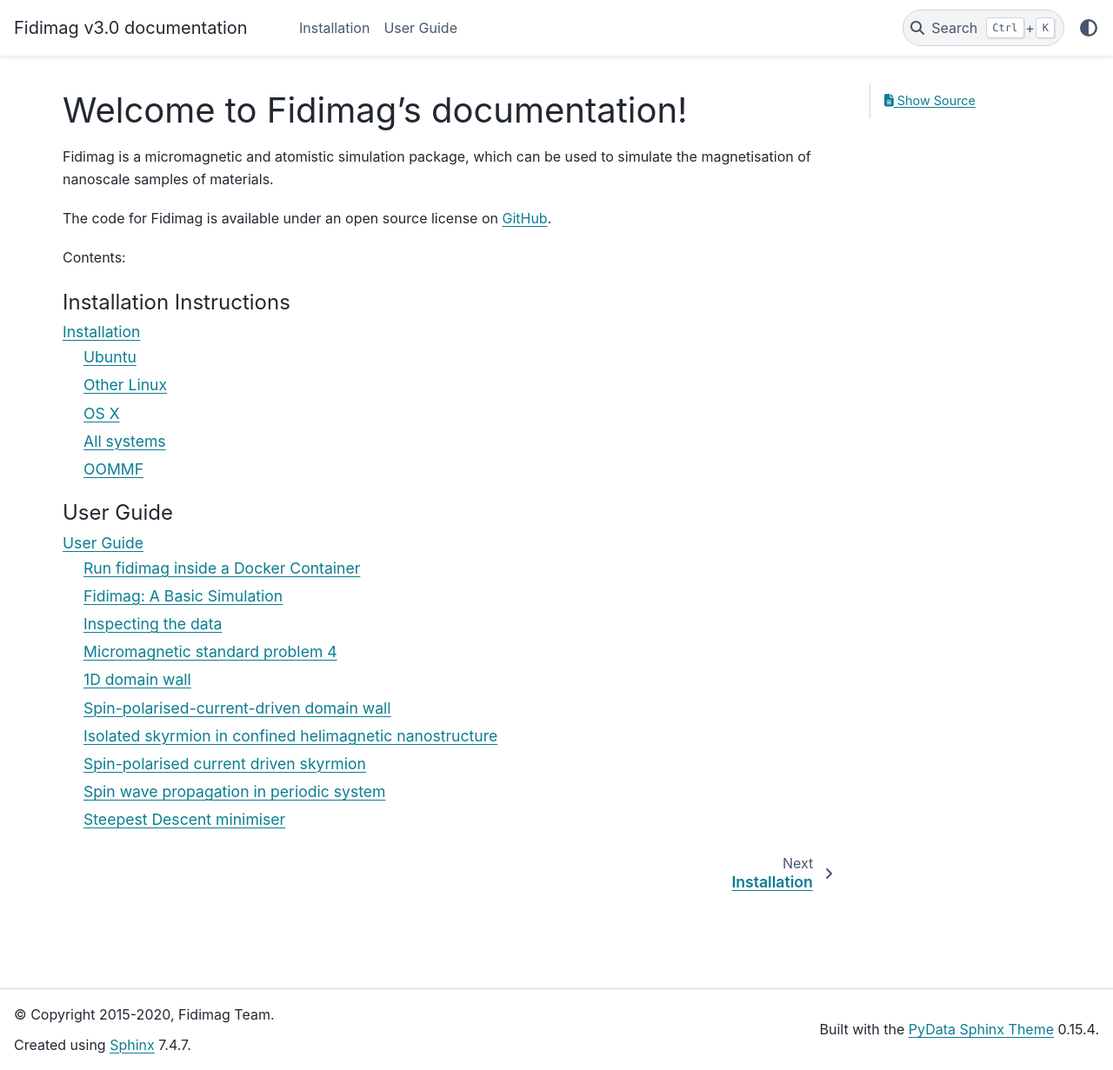
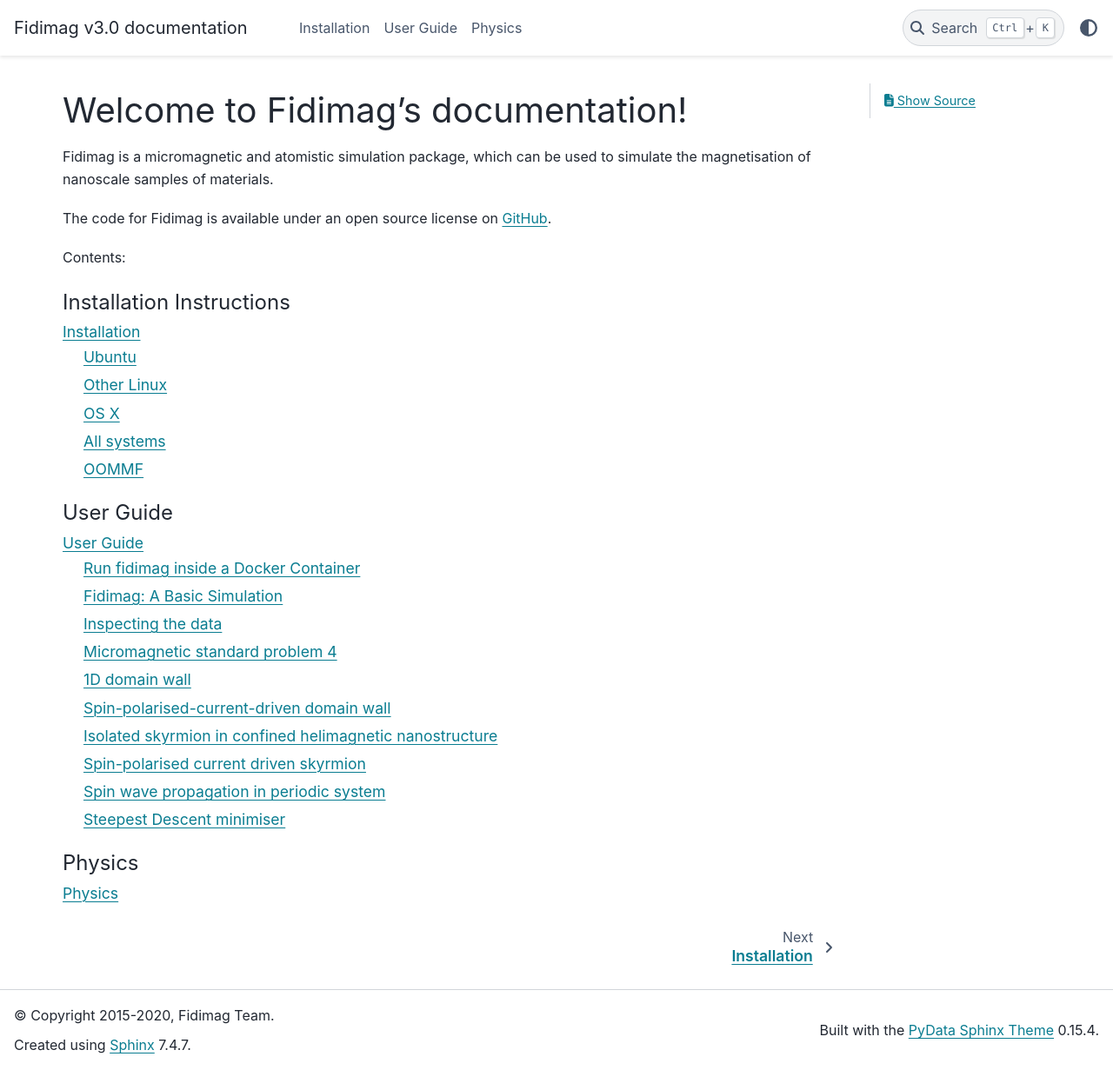
Before and after one commit to computationalmodelling/fidimag, a Sphinx documentation site: the page built from doc/index.rst, in a window 1280 px wide and 1231 px high. Shown: the whole window at 87% size. Built offline with Sphinx 7.4.7 and the PyData theme 0.15.4, drawn with Linux system fonts in a browser that asks for light colours; pages that are not in the unit, such as notebooks, are missing from menus.

```diff
--- a/doc/index.rst
+++ b/doc/index.rst
@@ -25,3 +25,9 @@ Contents:
    :maxdepth: 2
 
    user_guide/index
+
+.. toctree::
+   :maxdepth: 2
+   :caption: Physics
+
+   theory/index
```
